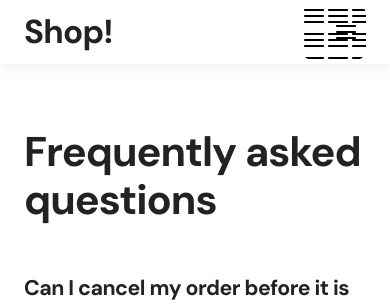
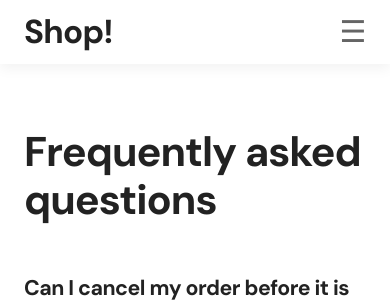
Before and after one commit to alohaquando/WebProg-HTML-and-CSS, a PHP site: page /Pages/5.1.5-Mall-FAQs.html in a window 390 px wide. Shown: the top 304 px of the page. Run offline with PHP 8.4, Linux system fonts and the light colour scheme; some libraries are stand-ins or nearby versions.

Commit message:
scale on mobile updating

```diff
--- a/Pages/CSS/nav.css
+++ b/Pages/CSS/nav.css
@@ -105,6 +105,35 @@ header {
     width: 48px;
   }
 }
+.nav_menu_icon {
+  height: 100%;
+  width: 0;
+  position: fixed;
+  z-index: 1;
+  top: 0;
+  right: 0;
+  background-color: rgba(24, 24, 24, 0.46);
+  overflow-x: hidden;
+  transition: 0.5s;
+  padding-top: 60px;
+}
+
+.nav_menu_icon a {
+  padding: 8px 8px 8px 32px;
+  text-decoration: none;
+  font-size: 25px;
+  color: #111;
+  display: block;
+  transition: 0.3s;
+}
+.nav_menu_icon .closebtn {
+  position: absolute;
+  top: 0;
+  left: -100px;
+  font-size: 40px;
+  margin-left: 80px;
+}
+
 .dropdown {
   float: left;
   overflow: hidden;
@@ -163,6 +192,14 @@ header {
   bottom: 0;
 }
 
+/* @media screen and (max-height: 450px) {
+  .nav_menu_icon {
+    padding-top: 15px;
+  }
+  .nav_menu_icon a {
+    font-size: 18px;
+  }
+} */
 /* nav {
   width: 100%;
   height: 80%;
--- a/Pages/nav_header.html
+++ b/Pages/nav_header.html
@@ -42,21 +42,37 @@
             </ul>
           </div>
         </div>
+        <div class="nav_menu_icon" id="sidenav">
+          <!-- <img src="Asset/menu.svg" /> -->
 
+          <a href="javascript:void(0)" class="closebtn" onclick="closeNav()"
+            >&times;
+          </a>
+        </div>
         <div>
-          <button class="nav_menu_icon"><img src="Asset/menu.svg" /></button>
+          <span style="font-size: 30px; cursor: pointer" onclick="openNav()"
+            >&#9776;
+          </span>
         </div>
 
         <div class="nav_elements_right">
           <h5 class="nav_cart_icon">
             <a href="#"><i class="fas fa-shopping-cart"></i></a>
           </h5>
-
           <a href="#"
             ><img src="Asset/avatar.jpg" class="avatar_logged_in"
           /></a>
         </div>
       </div>
     </nav>
+    <script>
+      function openNav() {
+        document.getElementById("sidenav").style.width = "300px";
+      }
+
+      function closeNav() {
+        document.getElementById("sidenav").style.width = "0";
+      }
+    </script>
   </body>
 </html>
```
